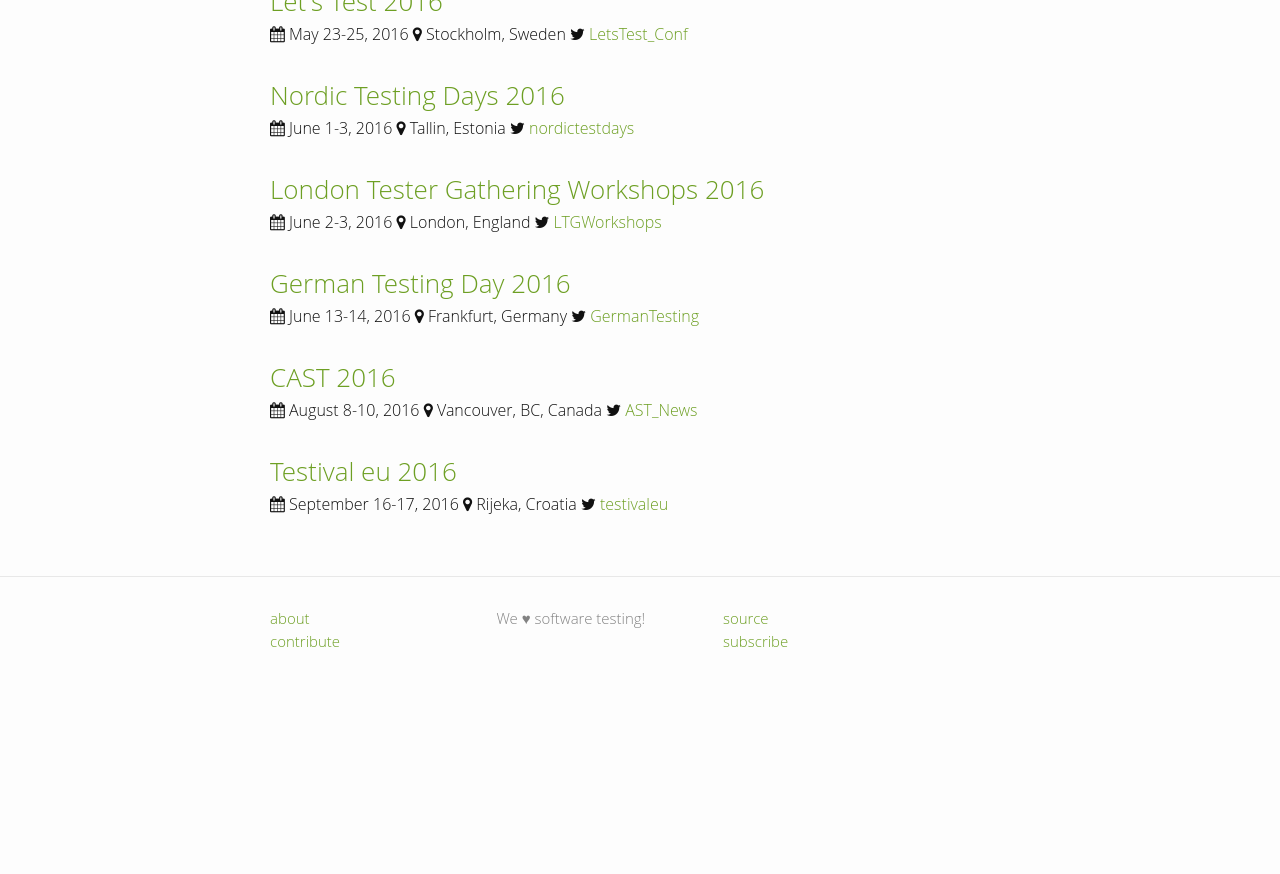
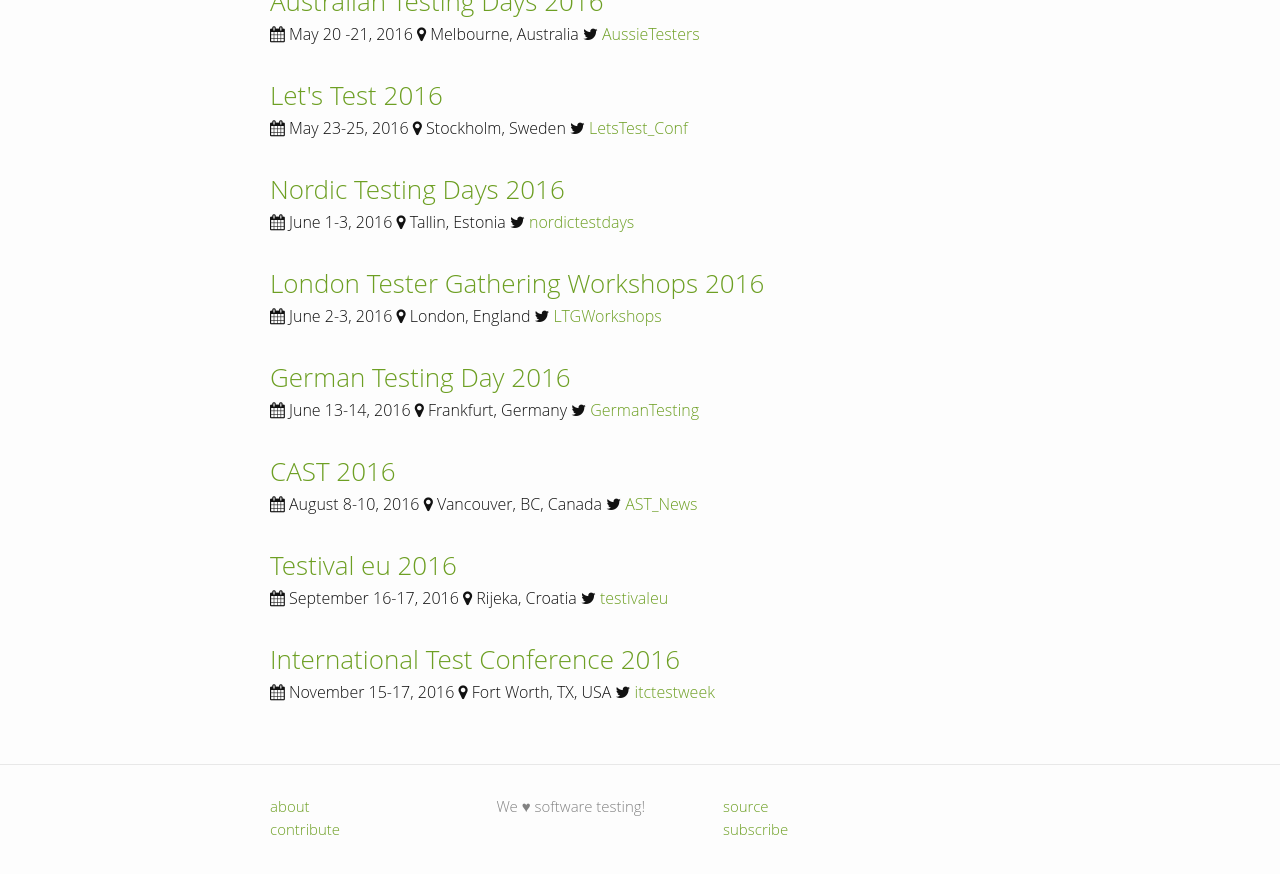
Before and after one commit to TestingConferences/testingconferences.github.io, a Jekyll site: the page built from index.html, in a window 1280 px wide and 900 px high, scrolled down 1866 px. Shown: the top 874 px of the window. Built offline with Jekyll 4.4.1, drawn with Linux system fonts in a browser that asks for light colours; before the commit the page ends 2578 px from its top, so only the background shows below that; some of the changed text lies outside the part shown.

Commit message:
Update current.yml

```diff
--- a/_data/current.yml
+++ b/_data/current.yml
@@ -70,6 +70,12 @@
   url: https://events.bcs.org/book/1825/
   twitter: bcs
 
+- name: Innovations in Testing Conference 2016
+  location: Florida, USA
+  dates: "March 20-23, 2016"
+  url: http://www.innovationsintesting.org/index.aspx
+  twitter: atpconf
+
 - name: ICST 2016
   location: Chicago, USA
   dates: "April 10-15, 2016"
@@ -141,3 +147,9 @@
   dates: "September 16-17, 2016"
   url: http://www.testival.eu/
   twitter: testivaleu
+
+- name: International Test Conference 2016
+  location: Fort Worth, TX, USA
+  dates: "November 15-17, 2016"
+  url: http://www.itctestweek.org/
+  twitter: itctestweek
```
